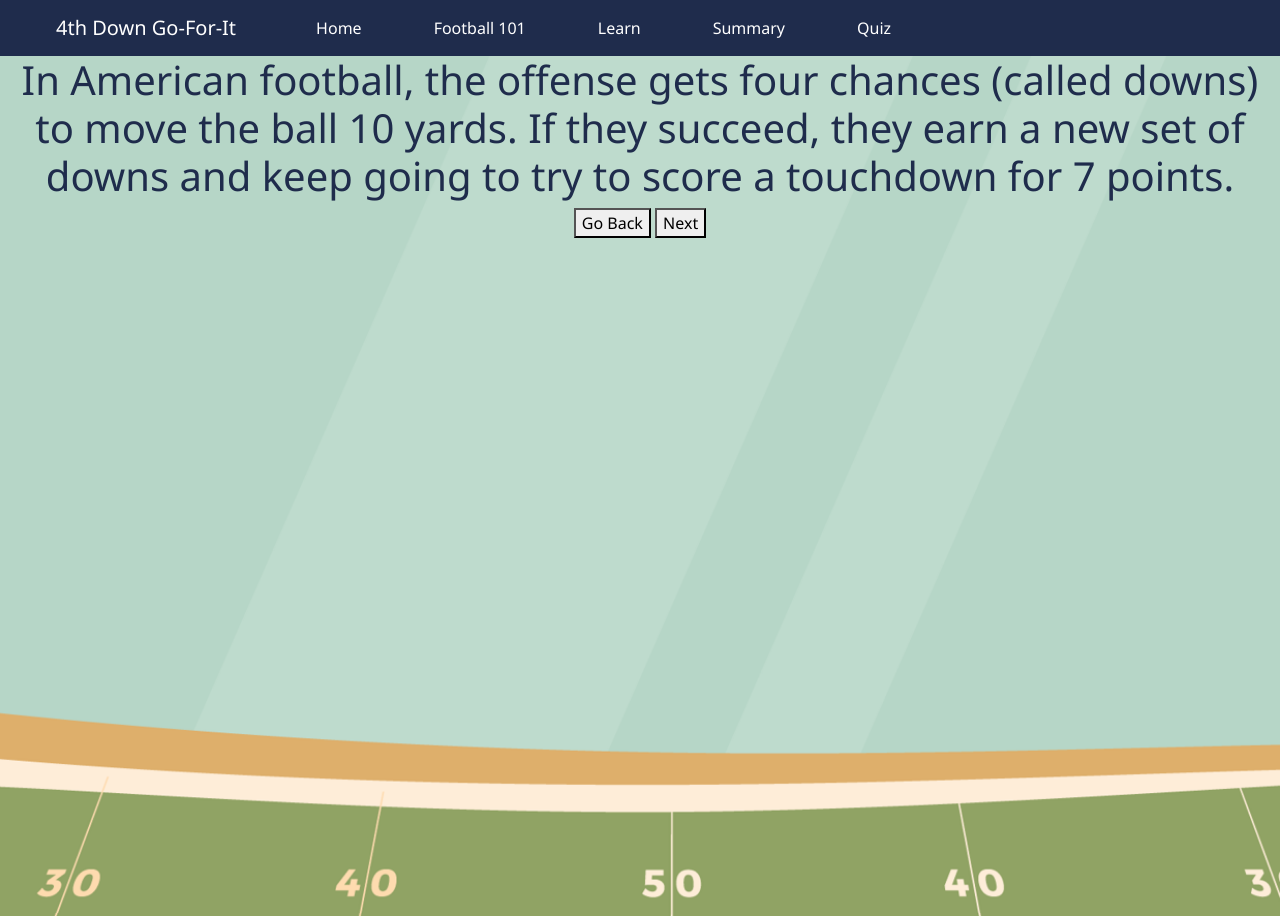
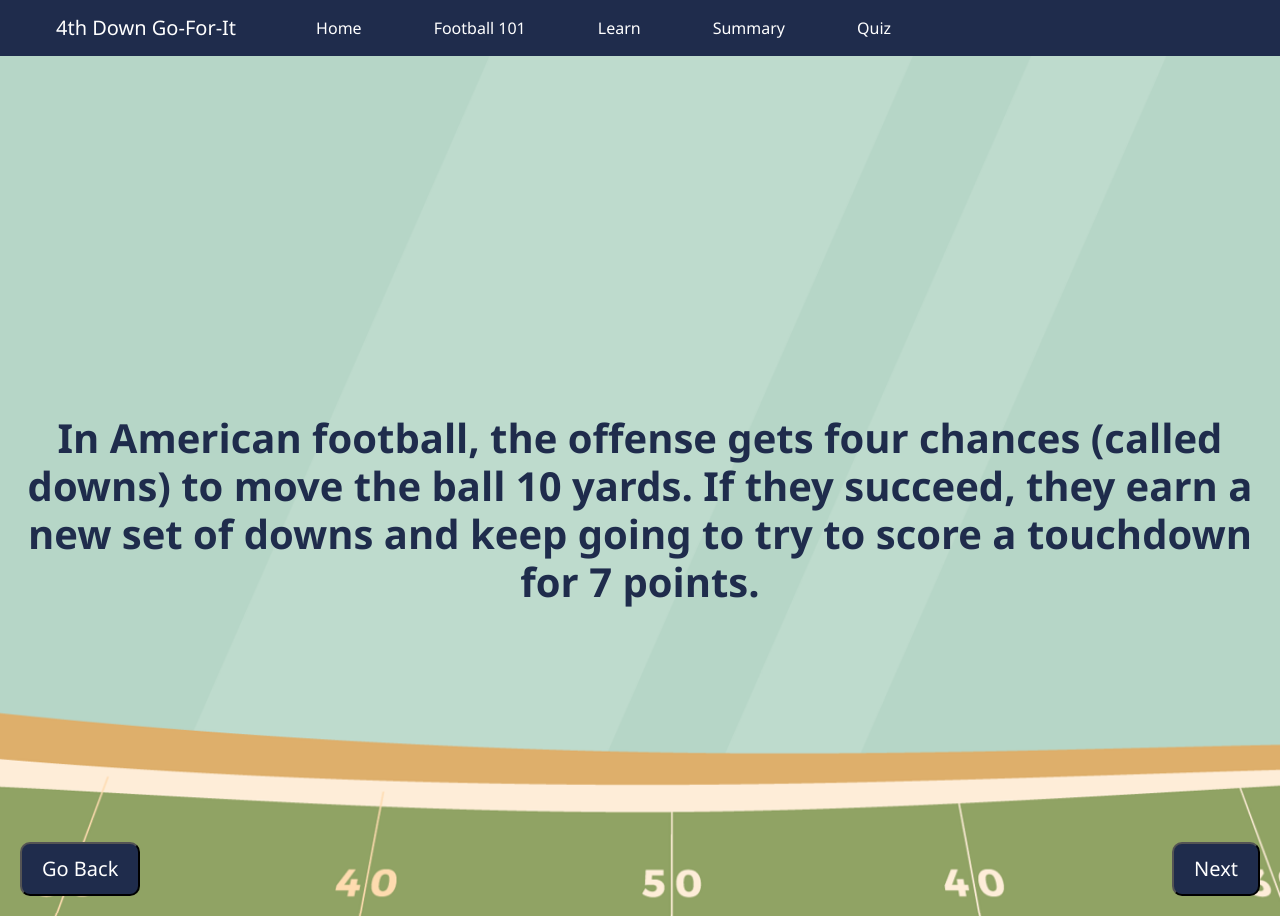
Before and after one commit to trv2111/w4170-proj, a Flask app: page /football101 in a window 1280 px wide. Run offline with Flask 3, Linux system fonts and the light colour scheme; some libraries are stand-ins or nearby versions.

Commit message:
Update style.css
added css styles for football101.html

```diff
--- a/static/style.css
+++ b/static/style.css
@@ -144,3 +144,36 @@ body.home-page {
 .zone-3-info {background-color: #6b8e23; }
 .zone-4-info {background-color: #4682b4; }
 .zone-5-info {background-color: #6a5acd; }
+
+
+.middle-container{
+    margin: 0;
+    height: 100vh;
+    display: flex;
+    justify-content: center;
+    align-items: center;
+    position: relative;
+
+}
+.middle-center-text {
+    font-size: 40px;
+    font-weight: bold;
+  }
+
+.bottom-buttons-Container{
+    position: absolute;
+    bottom: 20px;
+    left: 0;
+    right: 0;
+    display: flex;
+    justify-content: space-between;
+    padding: 0 20px;
+}
+
+.bottom-buttons{
+    padding: 10px 20px;
+    font-size: 20px;
+    background-color: #1f2c4c;
+    color: white;
+    border-radius: 10px;
+}
```
